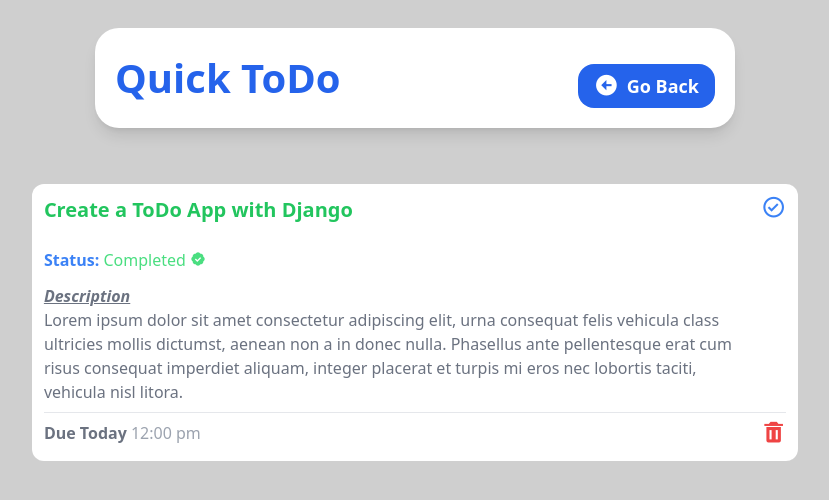
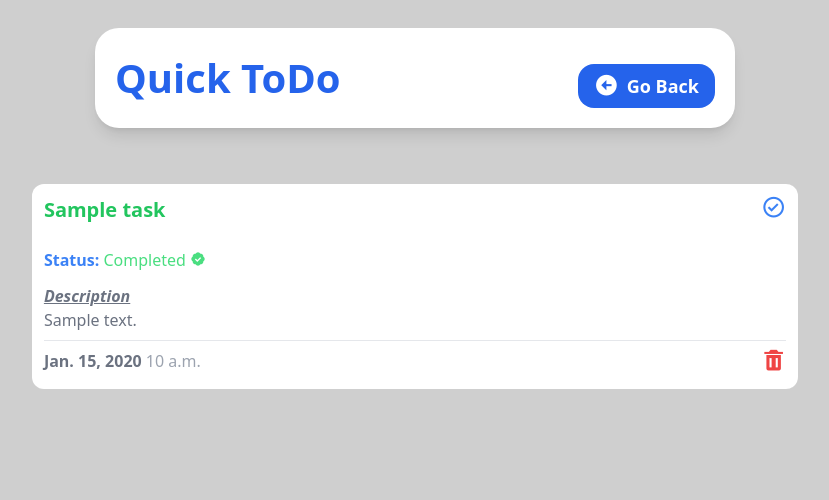
Before and after one commit to MananDhinora/to-do, a Django app: template tasks/templates/task_detail.html in a window 1280 px wide. Shown: the top 500 px of the page, without its empty margins (225-1054 px from the left). Run offline with Django 5.2, Linux system fonts and the light colour scheme; the template is opened without the code that fills it: values that come from a table or form of the project are taken from there, others are empty; tables that the repository leaves empty hold one stand-in row (values such as "Sample post").

Commit message:
url redirecting fixes, implemented ablity to delete task

```diff
--- a/tasks/templates/completed.html
+++ b/tasks/templates/completed.html
@@ -15,7 +15,7 @@
         <div class="flex flex-row justify-between">
           <!-- Left: Title and Description -->
           <div>
-            <a href="{% url 'task_detail' %}">
+            <a href="{% url 'task_detail' task.id %}">
               <h1
                 class="text-green-500 font-semibold text-xl italic line-through"
               >
--- a/tasks/templates/delete.html
+++ b/tasks/templates/delete.html
@@ -49,7 +49,7 @@
             Are you sure you want to delete "<span
               class="text-green-500 font-semibold text-lg"
             >
-              Create a ToDo App with Django </span
+            {{task.title}} </span
             >"?. <br />This actioin is irreversible.
           </h2>
         </div>
@@ -58,12 +58,12 @@
         <!-- Bottom: Time and Date | Delete -->
         <div class="flex flex-row justify-around">
           <a
-            href=""
+              href="{% request.META.HTTP_REFERER %}"
             class="py-1 px-2 bg-blue-600 rounded-xl flex items-center gap-1 text-white font-semibold"
             ><i class="bx bxs-left-arrow-circle"></i> Go Back</a
           >
           <a
-            href=""
+              href="{% url "remove_task" task.id %}"
             class="py-1 px-2 bg-red-600 rounded-xl flex items-center gap-1 text-white font-semibold"
             ><i class="bx bxs-trash"></i> Yes, Delete</a
           >
--- a/tasks/templates/remaining.html
+++ b/tasks/templates/remaining.html
@@ -20,7 +20,7 @@
         <div class="flex flex-row justify-between">
           <!-- Left: Title and Description -->
           <div>
-            <a href="{% url 'task_detail' %}">
+            <a href="{% url 'task_detail' task.id %}">
               <h1 class="text-green-500 font-semibold text-xl">
                 {{task.title}}
               </h1>
@@ -30,7 +30,7 @@
             </p>
           </div>
           <!-- Right: Toggle complete mode -->
-          <a href="">
+          <a href="{% url "toggle_complete" task.id %}">
             <i class="bx bx-check-circle bx-sm text-blue-500"></i>
             <!-- <i class='bx bxs-check-circle'></i> -->
           </a>
@@ -42,7 +42,7 @@
           <h2 class="text-gray-500 font-bold">
             Due {{task.due_date}} <span class="font-medium text-gray-400">{{task.due_time}}</span>
           </h2>
-          <a href="{% url 'delete' %}">
+          <a href="{% url 'delete' task.id %}">
             <i class="bx bxs-trash bx-sm text-red-500"></i>
           </a>
         </div>
--- a/tasks/templates/task_detail.html
+++ b/tasks/templates/task_detail.html
@@ -40,28 +40,30 @@
           <!-- Left: Title and Description -->
           <div>
             <h1 class="text-green-500 font-semibold text-xl">
-              Create a ToDo App with Django
+              {{ task.title }}
             </h1>
             <br />
             <h2 class="text-blue-500 font-bold">
               Status:
+              {% if task.completed %}
               <span class="font-medium text-green-400"
                 >Completed <i class="bx bxs-badge-check"></i
               ></span>
+              {% else %}
+               <span class="font-medium text-red-400"
+                >Remaining <i class="bx bxs-sad"></i
+              >
+              {% endif %}
             </h2>
             <h2 class="text-gray-500 font-bold italic underline mt-3">
               Description
             </h2>
             <p class="text-gray-500 text-md">
-              Lorem ipsum dolor sit amet consectetur adipiscing elit, urna
-              consequat felis vehicula class ultricies mollis dictumst, aenean
-              non a in donec nulla. Phasellus ante pellentesque erat cum risus
-              consequat imperdiet aliquam, integer placerat et turpis mi eros
-              nec lobortis taciti, vehicula nisl litora.
+            {{ task.description }}
             </p>
           </div>
           <!-- Right: Toggle complete mode -->
-          <a href="">
+          <a href="{% url "toggle_complete" task.id %}">
             <i class="bx bx-check-circle bx-sm text-blue-500"></i>
             <!-- <i class='bx bxs-check-circle'></i> -->
           </a>
@@ -71,9 +73,9 @@
         <!-- Bottom: Time and Date | Delete -->
         <div class="flex flex-row justify-between">
           <h2 class="text-gray-500 font-bold">
-            Due Today <span class="font-medium text-gray-400">12:00 pm</span>
+            {{task.due_date}} <span class="font-medium text-gray-400">{{task.due_time}}</span>
           </h2>
-          <a href="{% url 'delete' %}">
+          <a href="{% url 'delete' task.id %}">
             <i class="bx bxs-trash bx-sm text-red-500"></i>
           </a>
         </div>
--- a/tasks/urls.py
+++ b/tasks/urls.py
@@ -6,6 +6,8 @@
         path("completed", views.completed_task, name='completed'),
         path("remaining", views.remaining_task, name='remaining'),
         path("add_task", views.add_task, name='add_task'),
-        path("delete", views.delete_task, name='delete'),
-        path("task_detail/<int:task_id>", views.task_detail, name='task_detail'),
+        path("delete/<str:task_id>", views.delete_task, name='delete'),
+        path("task_detail/<str:task_id>", views.task_detail, name='task_detail'),
+        path("toggle_complete/<str:task_id>", views.toggle_complete, name="toggle_complete"),
+        path("remove_task/<str:task_id>", views.remove_task, name="remove_task")
         ]
```
Also changed, not shown: tasks/templates/index.html (+4 -4 lines), tasks/views.py (+15 -4 lines).
